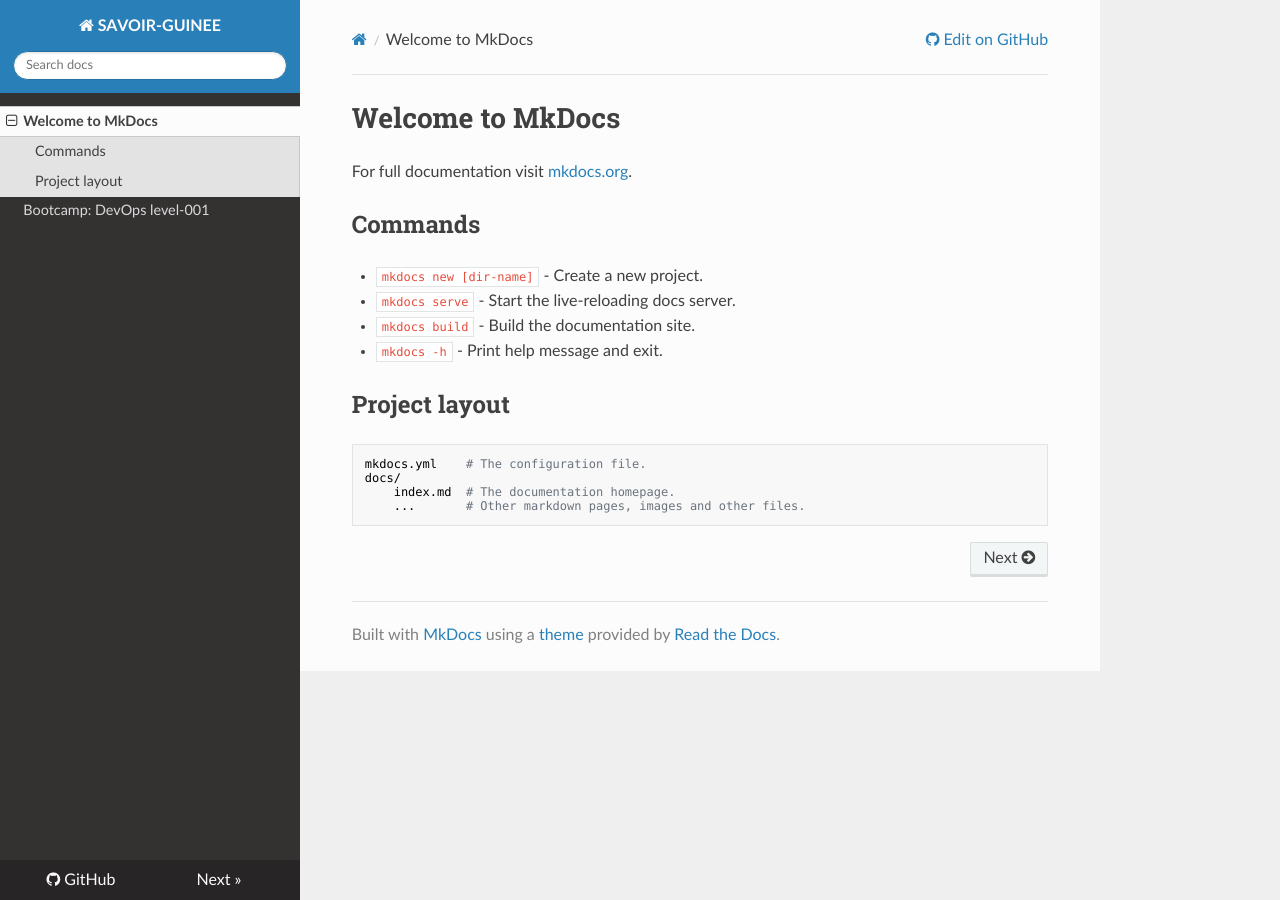
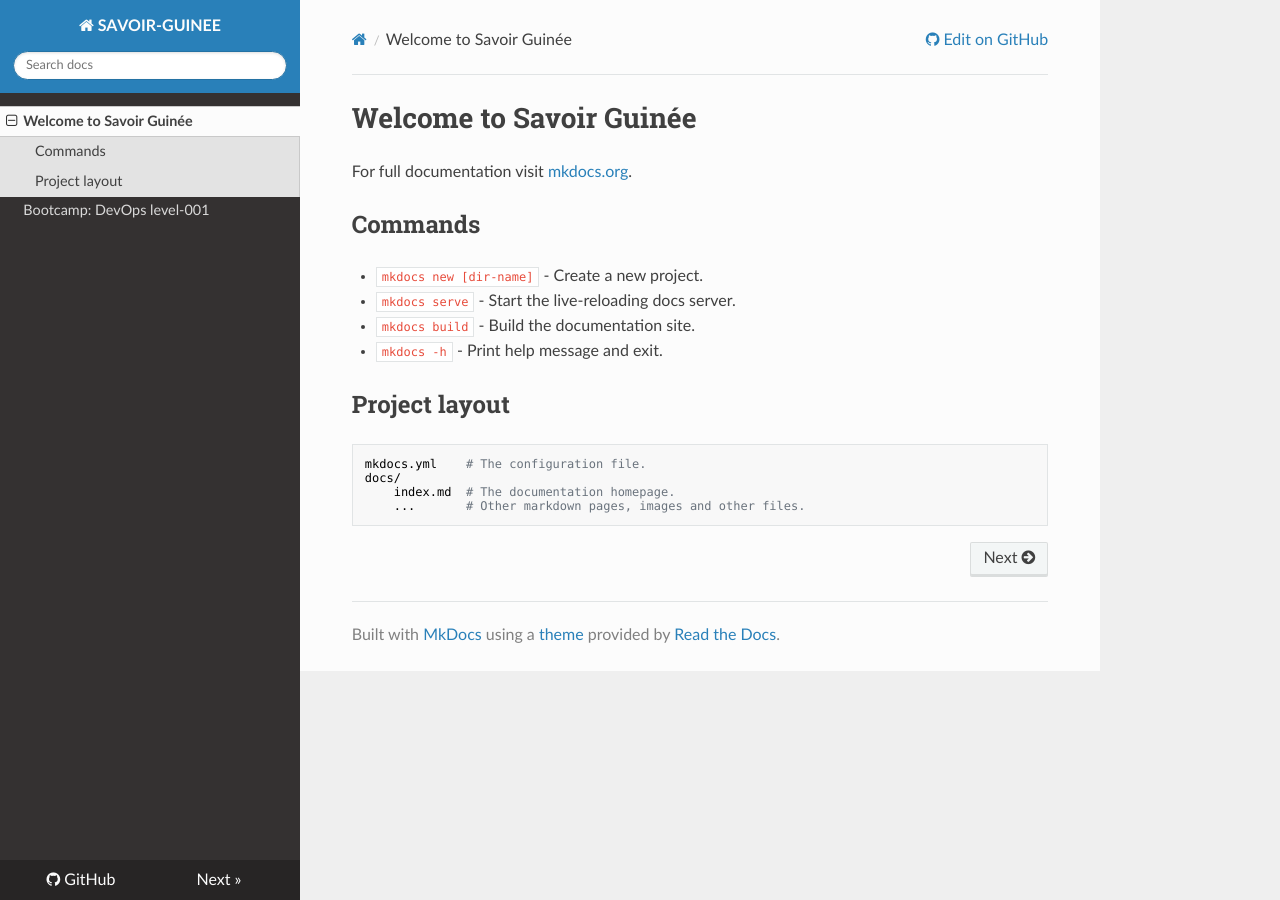
Before and after one commit to savoirguinee/savoirguinee.github.io, an MkDocs documentation site: the page built from docs/index.md, in a window 1280 px wide. Built offline with MkDocs 1.6.1, drawn with Linux system fonts in a browser that asks for light colours; nearby versions of some CDN libraries.

Commit message:
Update welcome  message

```diff
--- a/docs/index.md
+++ b/docs/index.md
@@ -1,4 +1,4 @@
-# Welcome to MkDocs
+# Welcome to Savoir Guinée
 
 For full documentation visit [mkdocs.org](https://www.mkdocs.org).
 
```
